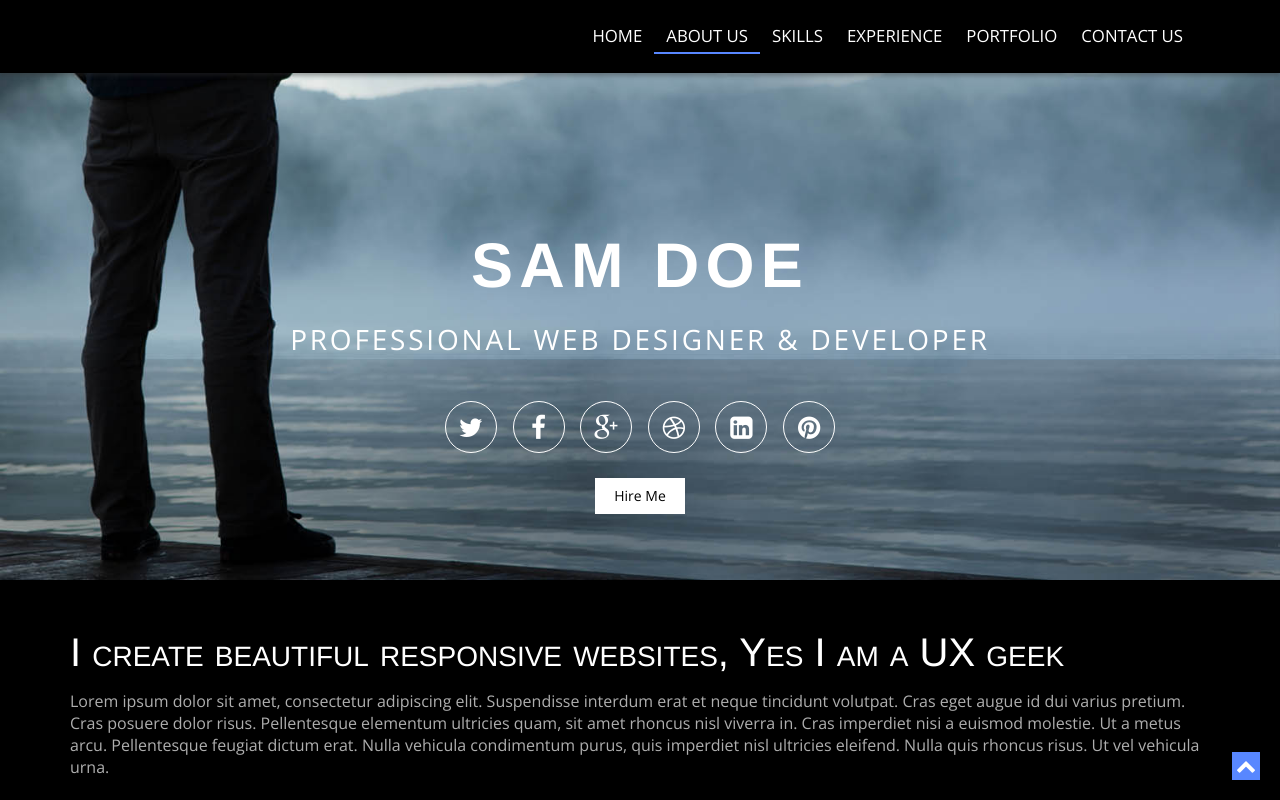
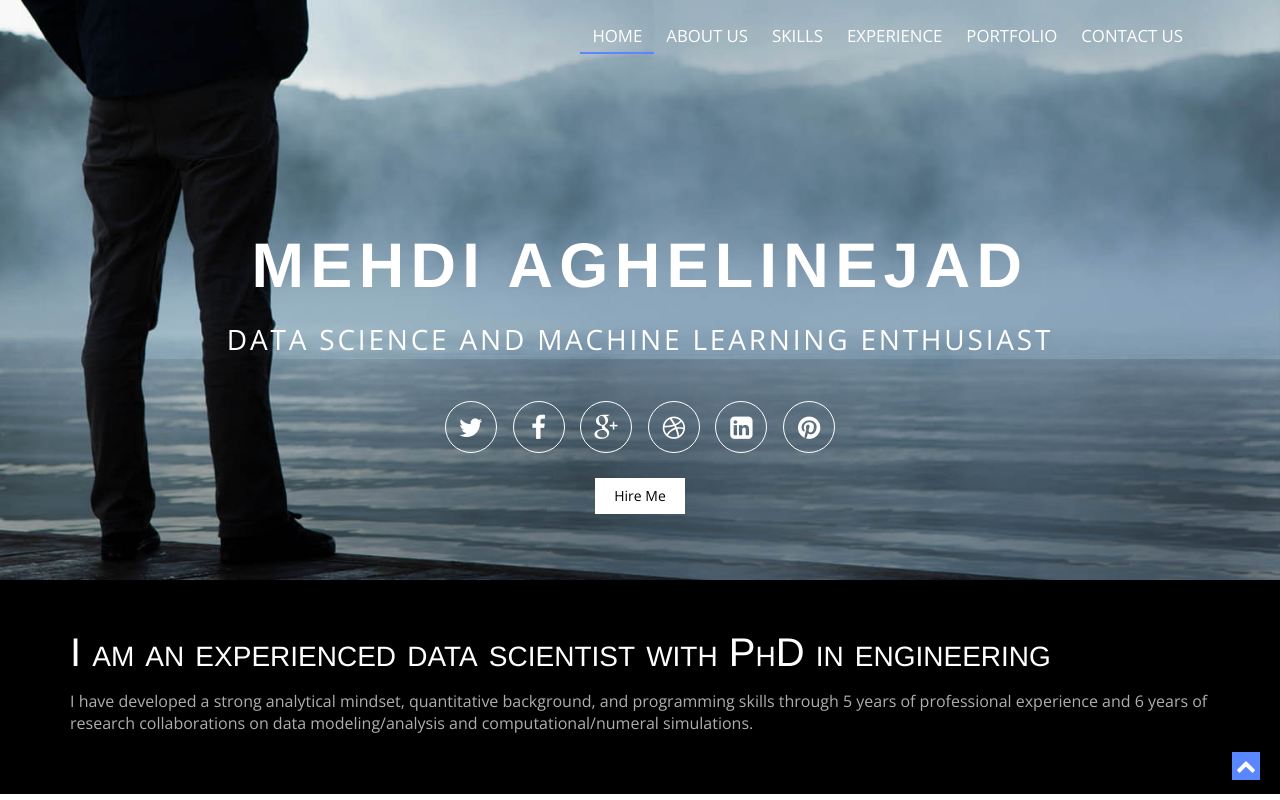
Before and after one commit to aghelinejad/Portfolio_Mehdi, a plain HTML site: page index.html in a window 1280 px wide. Shown: the top 800 px of the page. Drawn offline with nearby package versions, Linux system fonts and the light colour scheme.

Commit message:
change some descriptions

```diff
--- a/index.html
+++ b/index.html
@@ -60,8 +60,8 @@
     <div class="container banner-content">
             <div class="row">
                 <header class="centered">
-                    <h1>Sam Doe</h1>
-                    <p>PROFESSIONAL WEB DESIGNER & DEVELOPER</p>
+                    <h1>Mehdi Aghelinejad</h1>
+                    <p>Data Science and Machine Learning Enthusiast</p>
                 </header>
                 <div class="social-icons">
                         <a href="https://twitter.com/"><i class="fa fa-twitter"></i></a>
@@ -80,8 +80,8 @@
 <section id="introText">
   <div class="container">
     <div>
-      <h1>I create beautiful responsive websites, Yes I am a UX geek</h1>
-      <p>Lorem ipsum dolor sit amet, consectetur adipiscing elit. Suspendisse interdum erat et neque tincidunt volutpat. Cras eget augue id dui varius pretium. Cras posuere dolor risus. Pellentesque elementum ultricies quam, sit amet rhoncus nisl viverra in. Cras imperdiet nisi a euismod molestie. Ut a metus arcu. Pellentesque feugiat dictum erat. Nulla vehicula condimentum purus, quis imperdiet nisl ultricies eleifend. Nulla quis rhoncus risus. Ut vel vehicula urna.</p>
+      <h1>I am an experienced data scientist with PhD in engineering</h1>
+      <p>I have developed a strong analytical mindset, quantitative background, and programming skills through 5 years of professional experience and 6 years of research collaborations on data modeling/analysis and computational/numeral simulations.</p>
     </div>
   </div>
 </section>
```
